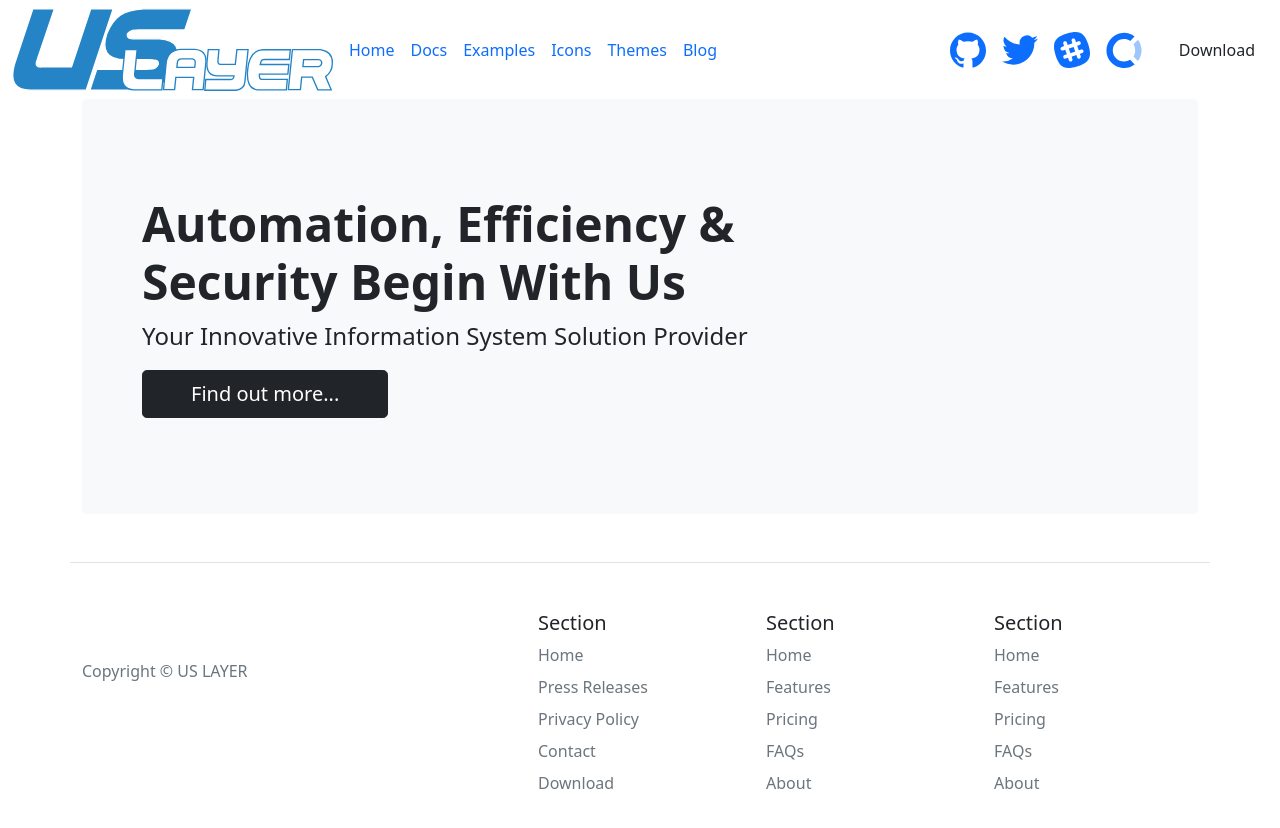
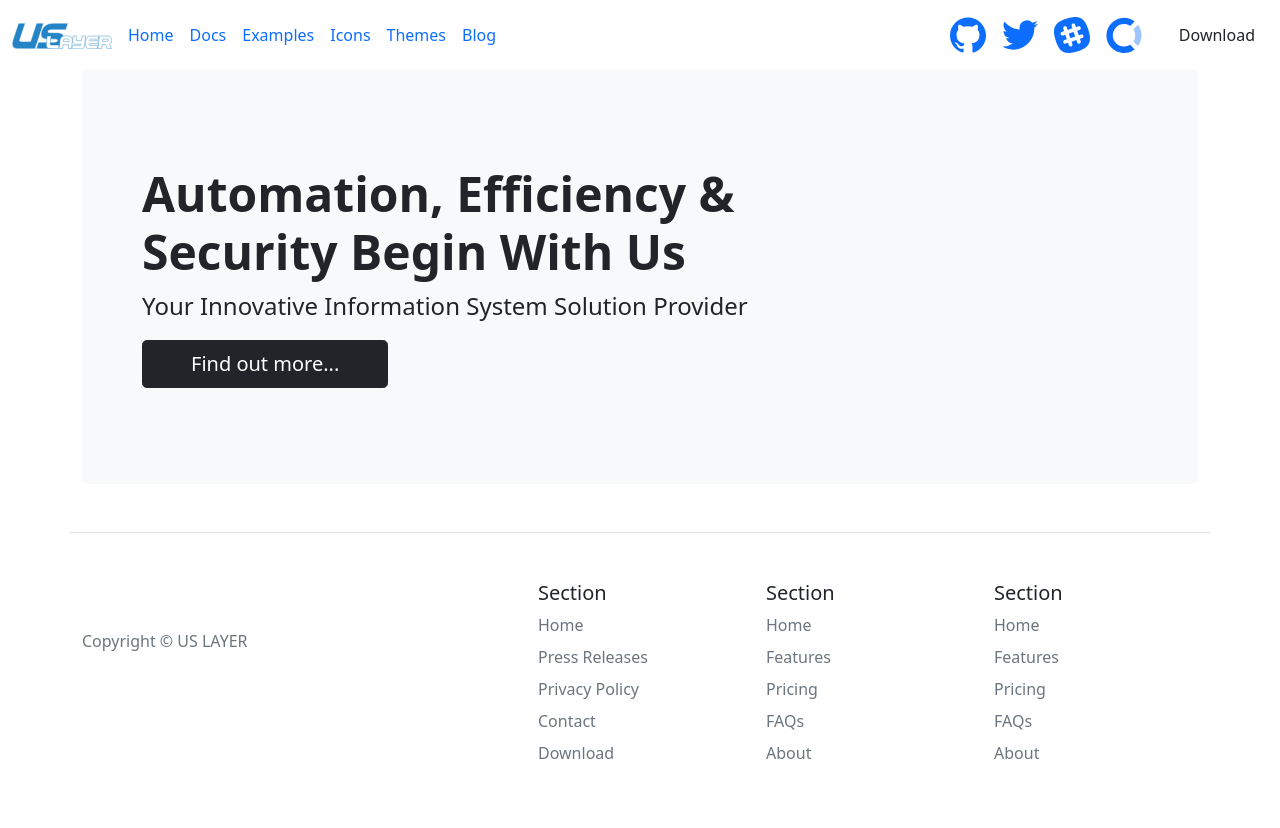
Before and after one commit to uslayer/uslayer.github.io, a Jekyll site: the page built from index.html, in a window 1280 px wide. Shown: the top 828 px of the page. Built offline with Jekyll 4.4.1, drawn with Linux system fonts in a browser that asks for light colours; the list of posts is cut into pages by our own code.

Commit message:
Update nav.html

```diff
--- a/_includes/nav.html
+++ b/_includes/nav.html
@@ -1,7 +1,7 @@
 <header class="navbar navbar-expand-md bd-navbar">
   <nav class="container-xxl flex-wrap flex-md-nowrap" aria-label="Main navigation">
     <a class="navbar-brand p-0 me-2" href="{{site.baseurl}}" aria-label="US LAYER">
-      <img class="mr-2" src="{{site.baseurl}}/{{site.logo}}" alt="logo">
+      <img class="mr-2" src="{{site.baseurl}}/{{site.logo}}" alt="us layer logo" style="width:100px">
     </a>
 
     <button class="navbar-toggler collapsed" type="button" data-bs-toggle="collapse" data-bs-target="#bdNavbar" aria-controls="bdNavbar" aria-expanded="false" aria-label="Toggle navigation">
```
